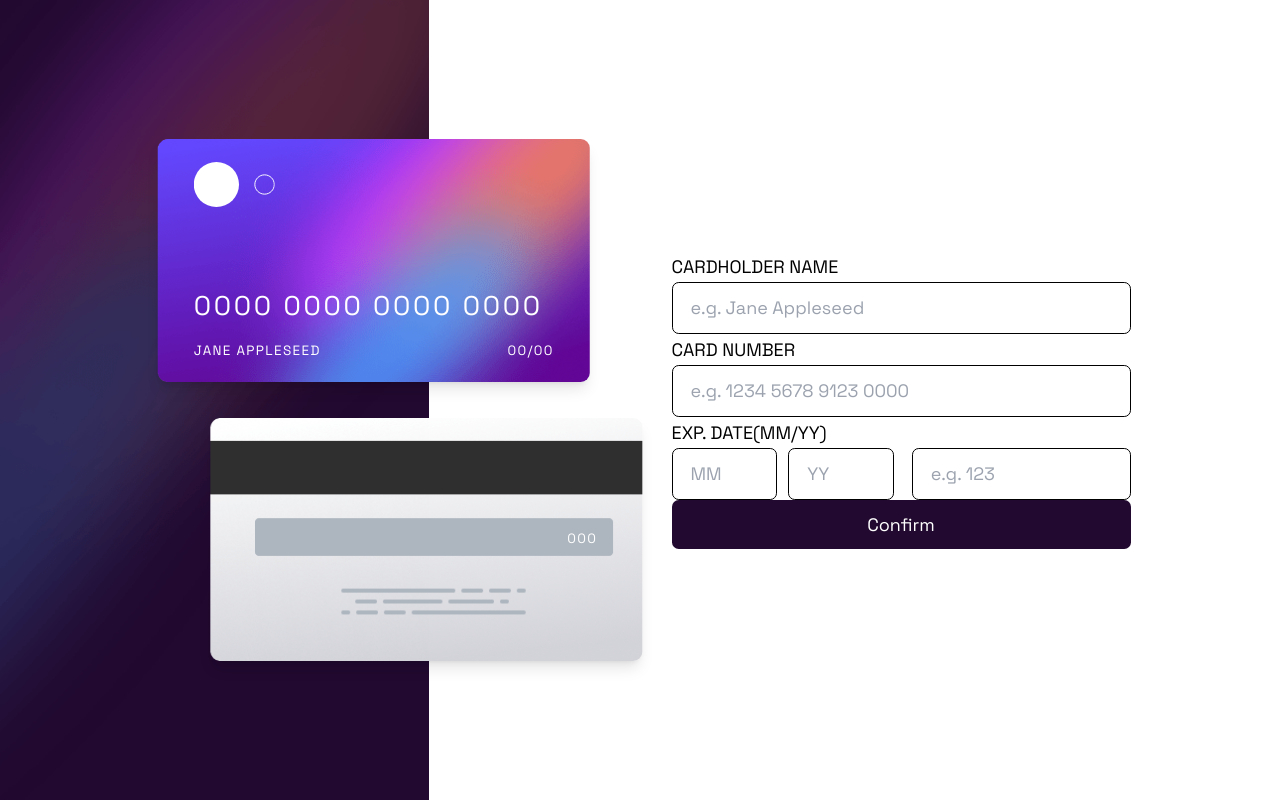
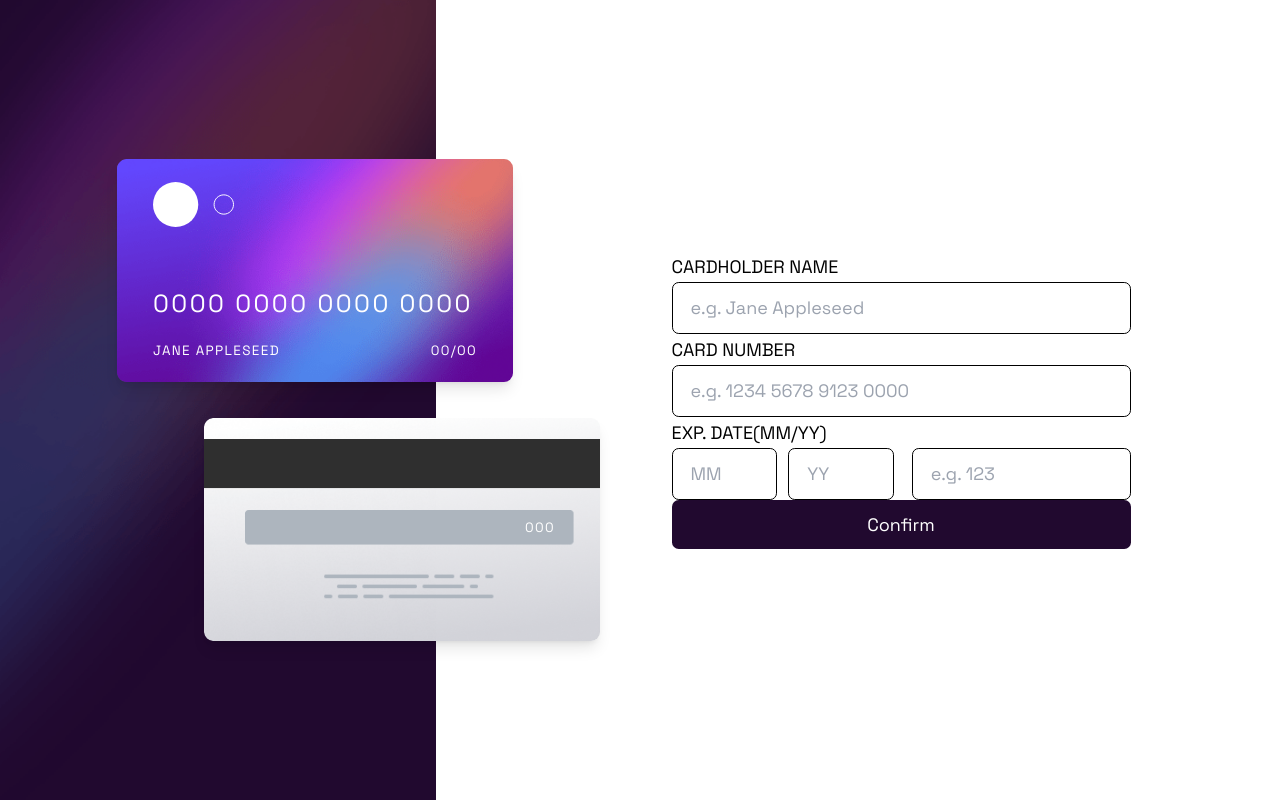
Before and after one commit to soewaiyanag/interactive-card-details-form, a React (Vite) app: page / in a window 1280 px wide. Built offline with nearby package versions, Linux system fonts and the light colour scheme.

Commit message:
MainBackground width change on the screen size on desktop view & make the card width smaller on desktop view

```diff
--- a/src/App.jsx
+++ b/src/App.jsx
@@ -9,7 +9,7 @@ export default function App() {
       <MainBackground />
       <div
         className={clsx(
-          "grid grid-rows-[auto_1fr]",
+          "grid grid-rows-[auto_1fr] sm:container",
           "lg:grid-cols-2 lg:gap-4 lg:min-h-screen lg:grid-rows-none"
         )}
       >
--- a/src/components/MainBackground/MainBackground.jsx
+++ b/src/components/MainBackground/MainBackground.jsx
@@ -9,7 +9,7 @@ const MainBackground = () => {
       <source media="(min-width: 1024px)" srcSet={bg_main_desktop} />
       <img
         src={bg_main_desktop}
-        className="w-screen h-64 xs:h-72 lg:w-auto lg:min-h-screen"
+        className="w-screen h-64 xs:h-72 lg:w-[calc(20vw+10rem)] lg:min-h-screen"
       />
     </picture>
   );
--- a/src/components/Sections/FirstSection.jsx
+++ b/src/components/Sections/FirstSection.jsx
@@ -1,5 +1,5 @@
 import CreditCardFront from "@/components/CreditCard/CreditCardFront";
-import CardBack from "@/components/CreditCard/CreditCardBack";
+import CreditCardBack from "@/components/CreditCard/CreditCardBack";
 import clsx from "clsx";
 
 const mobileCardFrontPosition = "left-4 top-1/2";
@@ -16,8 +16,8 @@ const FirstSection = () => {
         <div
           className={clsx(
             mobileCardFrontPosition,
-            "absolute z-10",
-            "lg:relative lg:translate-x-1/4 lg:left-0 lg:top-0"
+            "absolute z-10 w-fit",
+            "lg:relative lg:translate-x-1/4 lg:top-0 lg:left-4"
           )}
         >
           <CreditCardFront />
@@ -25,11 +25,11 @@ const FirstSection = () => {
         <div
           className={clsx(
             mobileCardBackPosition,
-            "absolute",
-            "lg:relative lg:translate-x-1/3 lg:top-0 lg:right-0"
+            "absolute w-fit",
+            "lg:relative lg:translate-x-1/3 lg:top-0 lg:left-16"
           )}
         >
-          <CardBack />
+          <CreditCardBack />
         </div>
       </div>
     </div>
--- a/src/features/cardNumber/CardNumber.jsx
+++ b/src/features/cardNumber/CardNumber.jsx
@@ -11,8 +11,8 @@ const CardNumber = () => {
   return (
     <span
       className={clsx(
-        "font-light text-[1.075rem] xs:text-[1.3rem] sm:text-2xl text-white",
-        "tracking-widest mt-auto mb-4"
+        "font-light text-[1.075rem] xs:text-[1.3rem] sm:text-[1.375rem] text-white",
+        "tracking-widest mt-auto mb-5"
       )}
     >
       {formattedNumber}
--- a/src/style.css
+++ b/src/style.css
@@ -26,7 +26,7 @@
 }
 
 .card {
-  @apply w-72 xs:w-84 sm:w-96 aspect-video rounded-lg
+  @apply w-72 xs:w-84 sm:w-88 aspect-video rounded-lg
           bg-cover px-8 py-5 shadow-lg;
 }
 
```
